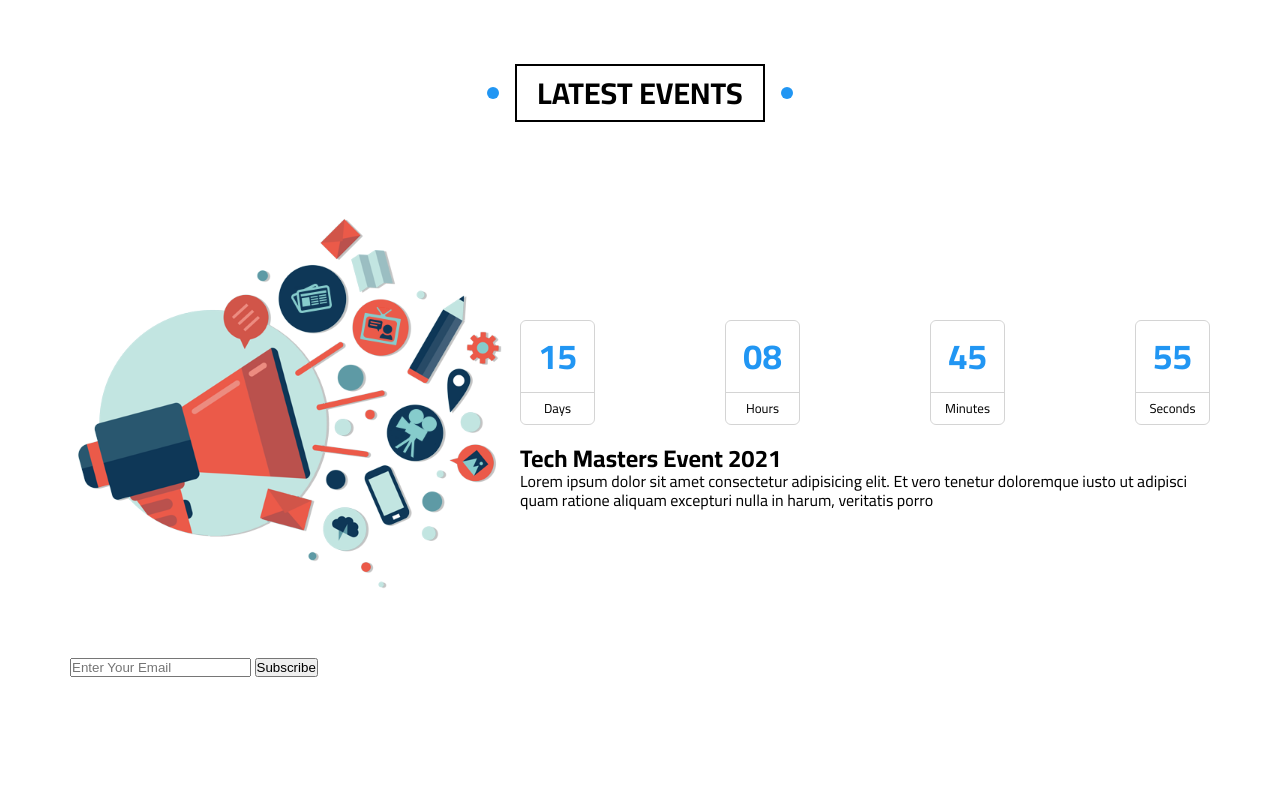
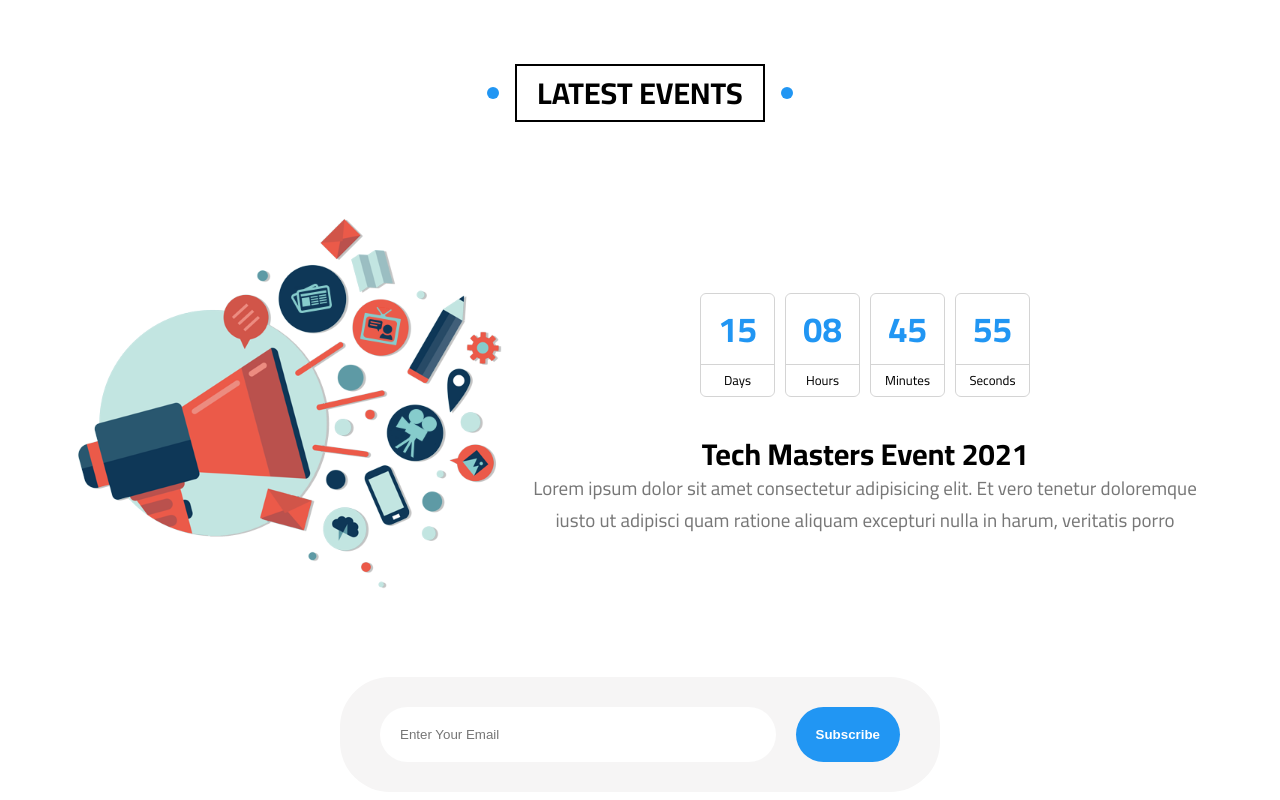
Before and after one commit to Mansour352/Project-09-Template-three---Elzero, a plain HTML site: page index.html in a window 1280 px wide. Shown: the part 9149-9949 px from the top of the page. Before the commit the page ends 9926 px from the top, so only its background shows below. Drawn offline with Linux system fonts and the light colour scheme.

Commit message:
Elzero Project Event Complete And Done

```diff
--- a/Css/style.css
+++ b/Css/style.css
@@ -1100,7 +1100,7 @@ display: flex;
 align-items: center;
 margin: 20px auto;
 gap: 10px;
-justify-content: space-between;
+justify-content: center;
 }
 .events .info .time .unit {
 border: 1px solid #d4d4d4;
@@ -1128,9 +1128,79 @@ border-top: 1px solid #d4d4d4;
 .events .info .time .unit:hover span:last-child{
     border-color: var(--main-color);
 }
+.events .title {
+text-align: center;
+margin: 40px 0 0;
+font-size: 30px;
+}
+.events .description {
+text-align: center;
+line-height: 1.7;
+font-size: 19px;
+color: #777;
+}
 .events .subscribe {
     width: 100%;
     margin-top: 50px;
+}
+.events .subscribe form {
+width: 600px;
+margin: 20px auto;
+padding: 30px 40px;
+background-color: #f6f5f5;
+border-radius: 50px;
+display: flex;
+gap: 20px;
+}
+@media (max-width:767px) {
+    .events .subscribe form {
+        max-width: 100%;
+        padding: 20px;
+        flex-direction: column;
+        border-radius: 0;
+    }
+
+}
+.events .subscribe form input[type="email"] {
+padding: 20px;
+border-radius: 50px;
+border: none;
+flex: 1;
+caret-color: var(--main-color);
+}
+@media (max-width:767px) {
+    .events .subscribe form input[type="email"] {
+        border-radius: 2px;
+    }
+
+}
+.events .subscribe form input[type="email"]:focus {
+    outline: none;
+}
+.events .subscribe form input[type="email"]::placeholder {
+    transition: opacity var(--main-transition);
+}
+.events .subscribe form input[type="email"]:focus::placeholder {
+    opacity: 0;
+}
+.events .subscribe form input[type="submit"] {
+border-radius: 50px;
+border: none;
+background-color: var(--main-color);
+color: white;
+font-weight: bold;
+padding: 20px;
+cursor: pointer;
+transition: var(--main-transition);
+}
+.events .subscribe form input[type="submit"]:hover {
+    background-color: var(--main-color-alt);
+}
+@media (max-width:767px) {
+    .events .subscribe form input[type="submit"] {
+        border-radius: 2px;
+    }
+
 }
 /* End Events */
 
```
